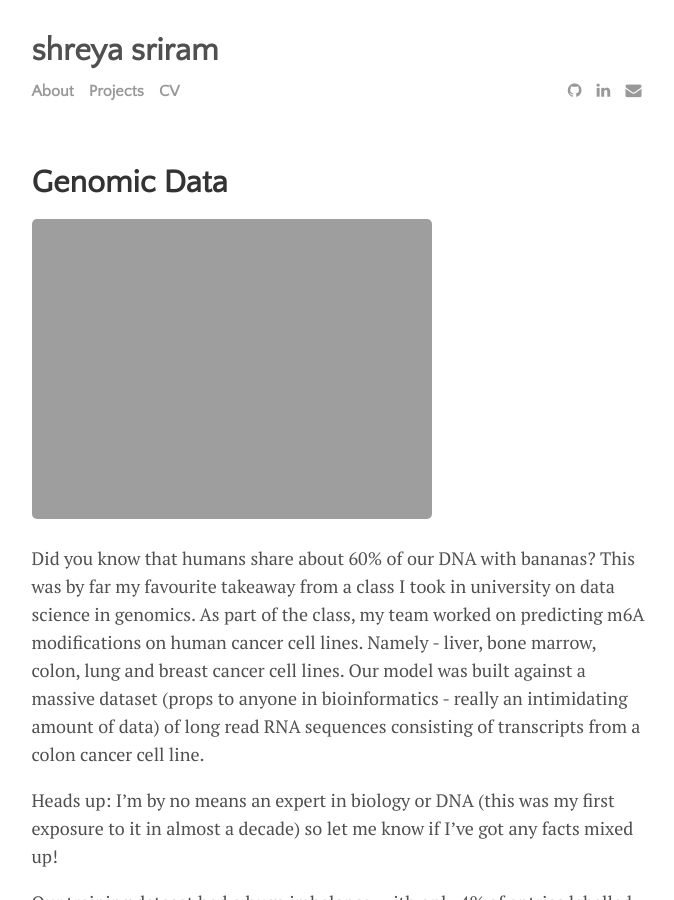
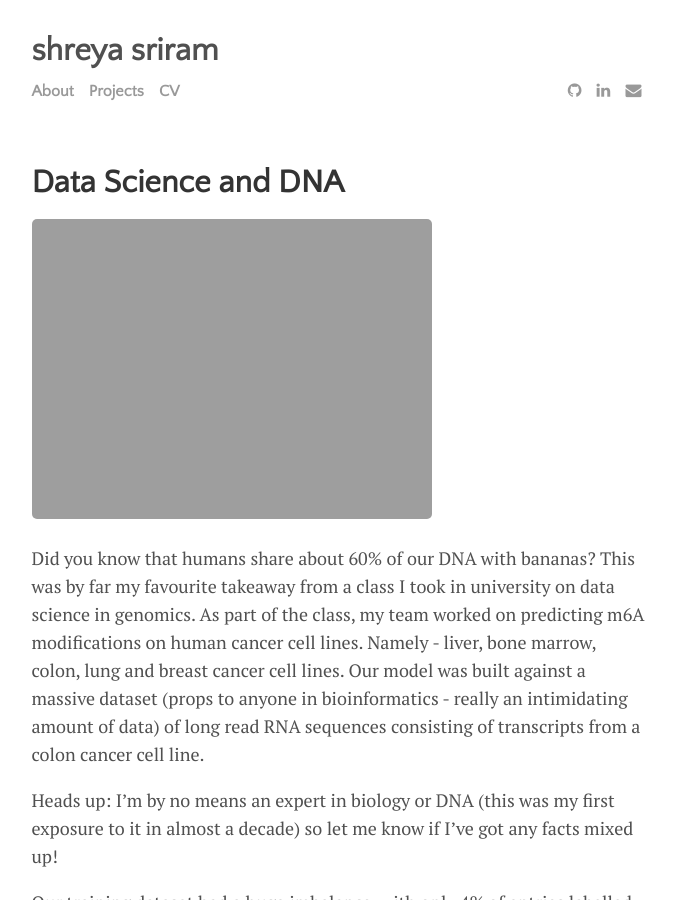
Before and after one commit to shreyasriram4/shreyasriram4.github.io, a Jekyll site: the page built from _posts/2022-11-01-genomics-project.md, in a window 1280 px wide and 900 px high. Shown: the whole window, without its empty margins (301-975 px from the left). Built offline with Jekyll 4.4.1, drawn with Linux system fonts in a browser that asks for light colours.

Commit message:
Update and rename 2022-11-01-genomics-proj.md to 2022-11-01-genomics-project.md

```diff
--- a/_posts/2022-11-01-genomics-proj.md
+++ b/_posts/2022-11-01-genomics-project.md
@@ -1,6 +1,6 @@
 ---
 layout: post
-title: "Genomic Data"
+title: "Data Science and DNA"
 author: "Shreya Sriram"
 categories: journal
 tags: [documentation,sample]
```
